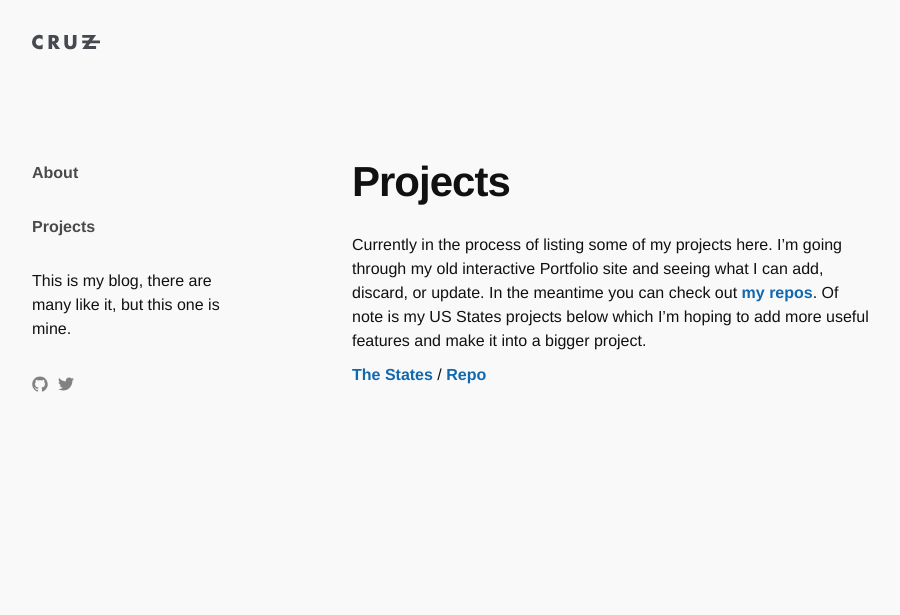
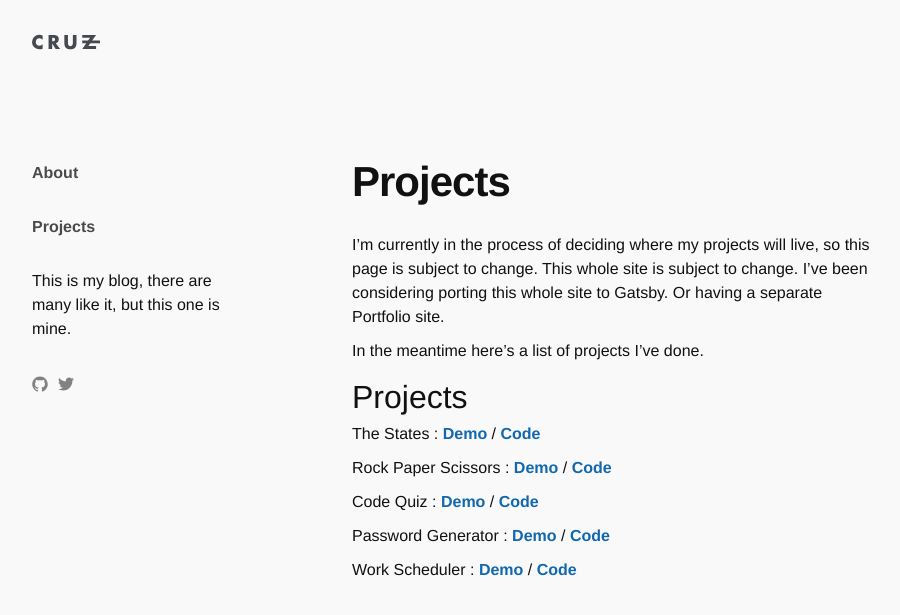
Before and after one commit to yarocruz/yarocruz.github.io, a Jekyll site: the page built from projects.md, in a window 1280 px wide. Shown: the top 615 px of the page, without its empty margins (138-1038 px from the left). Built offline with Jekyll 4.4.1, drawn with Linux system fonts in a browser that asks for light colours; some web fonts are replaced.

Commit message:
edited projects page

```diff
--- a/projects.md
+++ b/projects.md
@@ -4,6 +4,18 @@ title: Projects
 permalink: "/projects/"
 ---
 
-Currently in the process of listing some of my projects here. I'm going through my old interactive Portfolio site and seeing what I can add, discard, or update. In the meantime you can check out [my repos](https://github.com/yarocruz). Of note is my US States projects below which I'm hoping to add more useful features and make it into a bigger project.
+I'm currently in the process of deciding where my projects will live, so this page is subject to change. This whole site is subject to change. I've been considering porting this whole site to Gatsby. Or having a separate Portfolio site.
 
-[The States](https://yarocruz.github.io/the50states/) / [Repo](https://github.com/yarocruz/the50states)
+In the meantime here's a list of projects I've done.
+
+## Projects
+
+The States : [Demo](https://yarocruz.github.io/the50states/) / [Code](https://github.com/yarocruz/the50states)
+
+Rock Paper Scissors : [Demo](https://yarocruz.github.io/rps/) / [Code](https://github.com/yarocruz/rps)
+
+Code Quiz : [Demo](https://yarocruz.github.io/code-quiz/index.html) / [Code](https://github.com/yarocruz/code-quiz)
+
+Password Generator : [Demo](https://yarocruz.github.io/password-generator/develop/) / [Code](https://github.com/yarocruz/password-generator)
+
+Work Scheduler : [Demo](https://yarocruz.github.io/workday-scheduler/) / [Code](https://github.com/yarocruz/workday-scheduler)
```
